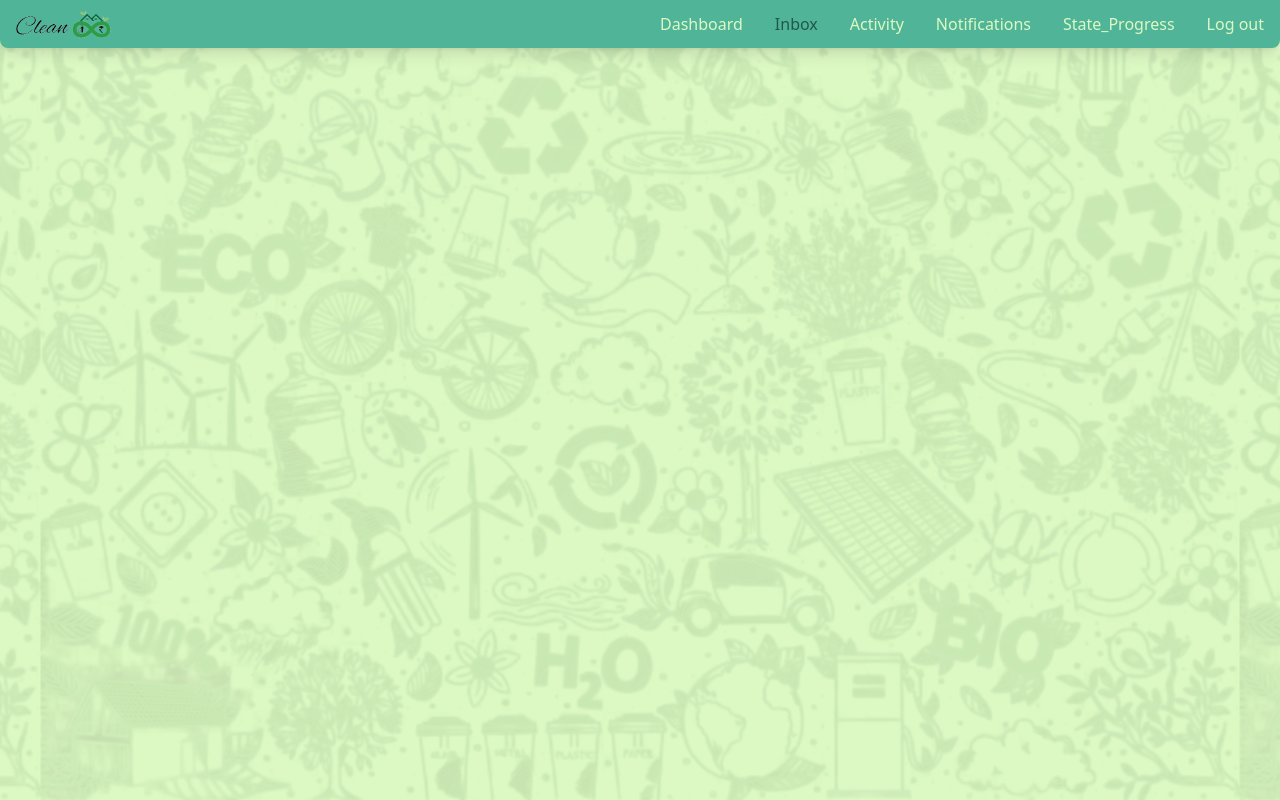
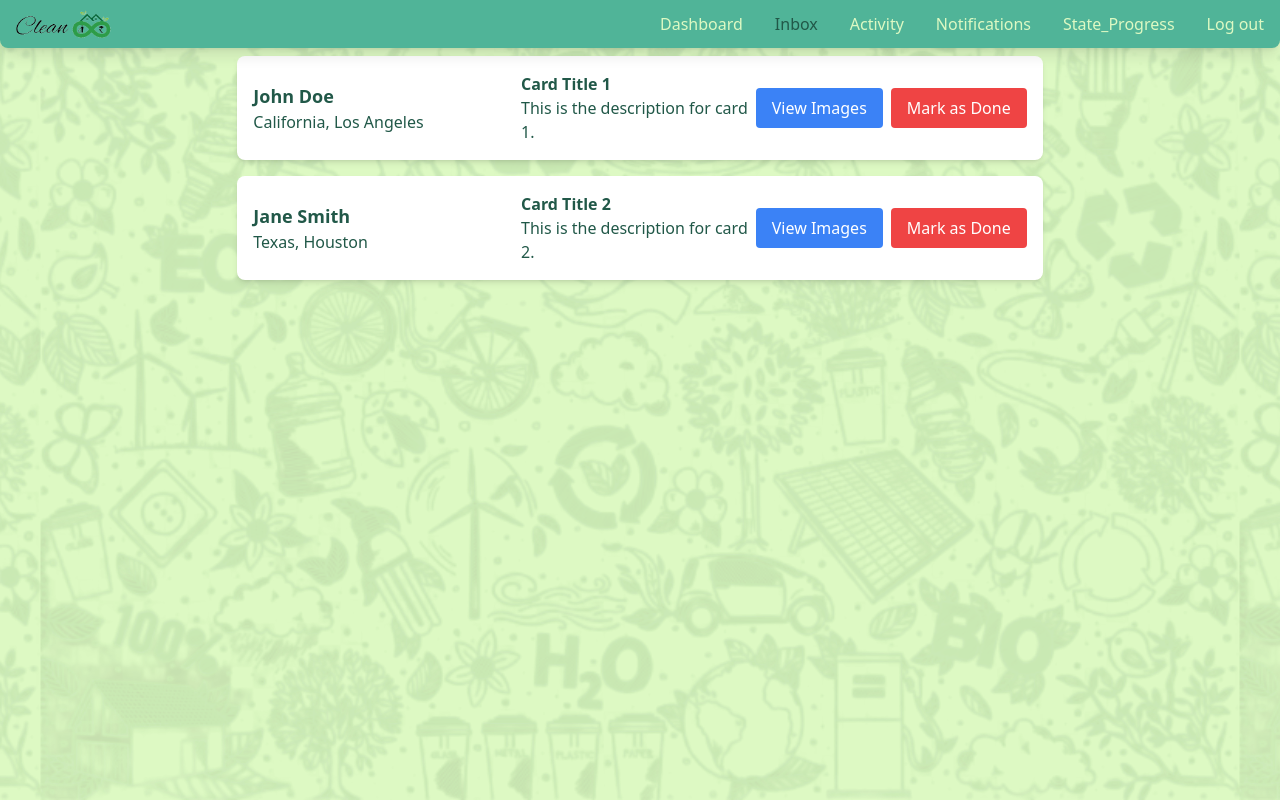
Before and after one commit to Densingh-123/cleaninfinity, a React (Vite) app in the folder client/: page /admin/inbox in a window 1280 px wide. Built offline with nearby package versions, Linux system fonts and the light colour scheme.

Commit message:
added Inbox

```diff
--- /dev/null
+++ b/client/src/components/admin/Inbox.jsx
@@ -0,0 +1,87 @@
+import {useState} from "react"
+
+const data = [
+  {
+    id: 1,
+    name: "John Doe",
+    state: "California",
+    district: "Los Angeles",
+    title: "Card Title 1",
+    description: "This is the description for card 1.",
+    image: "https://via.placeholder.com/150",
+  },
+  {
+    id: 2,
+    name: "Jane Smith",
+    state: "Texas",
+    district: "Houston",
+    title: "Card Title 2",
+    description: "This is the description for card 2.",
+    image: "https://placeholder.com/150",
+  },
+]
+
+export default function Inbox() {
+  const [modalImage, setModalImage] = useState(null)
+  const [completedCards, setCompletedCards] = useState([])
+
+  const handleViewImage = image => {
+    setModalImage(image)
+  }
+
+  const handleMarkAsDone = id => {
+    setCompletedCards(prev => [...prev, id])
+  }
+
+  return (
+    <div className='container flex flex-col gap-4'>
+      {data.map(card => (
+        <div
+          key={card.id}
+          className={`flex items-center p-4 rounded-lg shadow-md ${
+            completedCards.includes(card.id) ? "bg-green-100" : "bg-white"
+          }`}>
+          <div className='flex-1'>
+            <h3 className='font-bold text-lg'>{card.name}</h3>
+            <p>
+              {card.state}, {card.district}
+            </p>
+          </div>
+          <div className='w-px h-full bg-gray-300 mx-4'></div>
+          <div className='flex-1'>
+            <h4 className='font-bold'>{card.title}</h4>
+            <p>{card.description}</p>
+          </div>
+          <button
+            className='px-4 py-2 bg-blue-500 text-white rounded hover:bg-blue-600'
+            onClick={() => handleViewImage(card.image)}>
+            View Images
+          </button>
+          <button
+            className='px-4 py-2 bg-red-500 text-white rounded hover:bg-red-600 ml-2'
+            onClick={() => handleMarkAsDone(card.id)}>
+            Mark as Done
+          </button>
+        </div>
+      ))}
+
+      {/* Modal */}
+      {modalImage && (
+        <div className='fixed inset-0 flex items-center justify-center bg-black bg-opacity-50'>
+          <div className='bg-white p-4 rounded-lg shadow-lg'>
+            <img
+              src={modalImage}
+              alt='Modal View'
+              className='max-w-full h-auto'
+            />
+            <button
+              className='mt-2 px-4 py-2 bg-red-500 text-white rounded hover:bg-red-600'
+              onClick={() => setModalImage(null)}>
+              Close
+            </button>
+          </div>
+        </div>
+      )}
+    </div>
+  )
+}
--- a/client/src/components/user/Layout.jsx
+++ b/client/src/components/user/Layout.jsx
@@ -44,6 +44,7 @@ import Activity from "../common/Activity"
 import AdminAuth from "../admin/AdminAuth"
 import AdminDashboard from "../admin/AdminDashboard"
 import StateProgress from "../admin/StateProgress"
+import Inbox from "../admin/Inbox"
 
 function LayoutContent() {
   const [loading, setLoading] = useState(true)
@@ -149,6 +150,7 @@ function LayoutContent() {
                 />
               }
             />
+            <Route path='inbox' element={<Inbox />} />
             <Route
               path='auth'
               element={<AdminAuth states={auth_states} wards={auth_wards} />}
```
Also changed, not shown: 1 other file (tests, documents, lock files or other folders).
